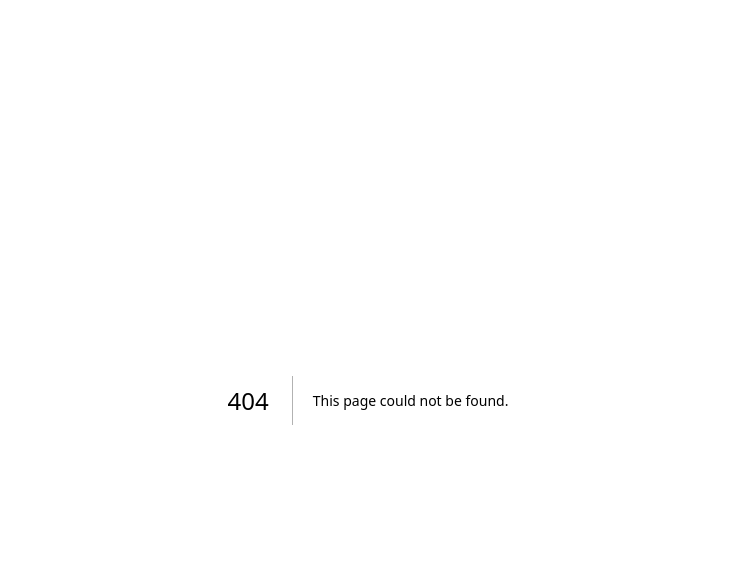
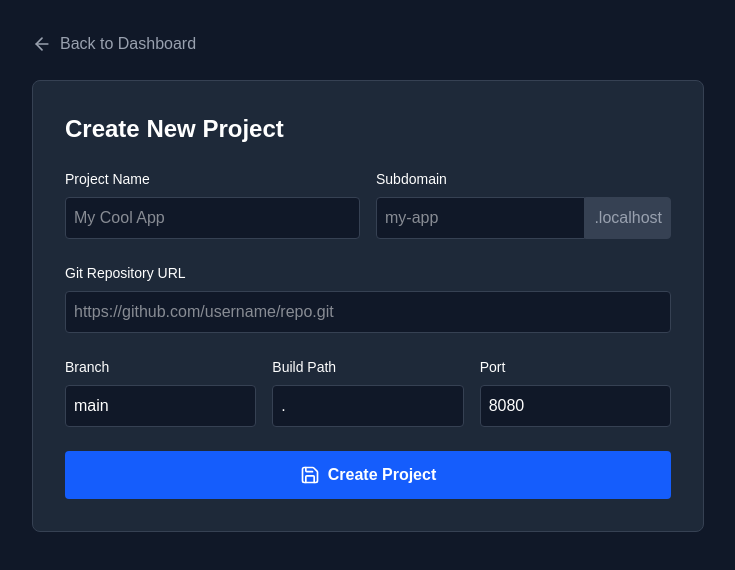
Before and after one commit to hasanga1/cloud-deployment-engine, a Next.js app in the folder cloud-frontend/: page /project/new in a window 1280 px wide. Before the commit this address had no page. Shown: the top 570 px of the page, without its empty margins (272-1007 px from the left). Built offline with nearby package versions, Linux system fonts and the light colour scheme.

Commit message:
feat: create new project page with form for project details and submission

```diff
--- /dev/null
+++ b/cloud-frontend/src/app/project/new/page.tsx
@@ -0,0 +1,156 @@
+"use client";
+import { useState } from 'react';
+import { useRouter } from 'next/navigation';
+import api from '@/lib/api';
+import { ArrowLeft, Save } from 'lucide-react';
+
+export default function NewProjectPage() {
+  const router = useRouter();
+  const [loading, setLoading] = useState(false);
+  const [error, setError] = useState('');
+
+  const [formData, setFormData] = useState({
+    name: '',
+    subdomain: '',
+    repoUrl: '',
+    branch: 'main',
+    buildPath: '.',
+    port: 8080
+  });
+
+  const handleSubmit = async (e: React.FormEvent) => {
+    e.preventDefault();
+    setLoading(true);
+    setError('');
+
+    try {
+      // Send data to backend
+      await api.post('/api/projects', formData);
+      router.push('/dashboard'); // Success! Go back home
+    } catch (err: unknown) {
+      // Display backend error (e.g., "Subdomain already taken")
+      if (typeof err === 'object' && err !== null && 'response' in err) {
+        const resp = (err as { response?: { data?: unknown } }).response;
+        const data = resp?.data;
+        if (typeof data === 'string') {
+          setError(data);
+        } else if (data !== undefined) {
+          setError(JSON.stringify(data));
+        } else {
+          setError("Failed to create project");
+        }
+      } else if (err instanceof Error) {
+        setError(err.message);
+      } else {
+        setError(String(err) || "Failed to create project");
+      }
+    } finally {
+      setLoading(false);
+    }
+  };
+
+  return (
+    <div className="min-h-screen bg-gray-900 text-white p-8 flex justify-center">
+      <div className="w-full max-w-2xl">
+        <button
+          onClick={() => router.back()}
+          className="flex items-center gap-2 text-gray-400 hover:text-white mb-6"
+        >
+          <ArrowLeft size={20} /> Back to Dashboard
+        </button>
+
+        <div className="bg-gray-800 p-8 rounded-lg border border-gray-700">
+          <h1 className="text-2xl font-bold mb-6">Create New Project</h1>
+
+          {error && (
+            <div className="bg-red-500/20 border border-red-500 text-red-200 p-3 rounded mb-6">
+              {error}
+            </div>
+          )}
+
+          <form onSubmit={handleSubmit} className="space-y-6">
+
+            {/* Project Name & Subdomain */}
+            <div className="grid grid-cols-2 gap-4">
+              <div>
+                <label className="block text-sm font-medium mb-2">Project Name</label>
+                <input
+                  required
+                  className="w-full bg-gray-900 border border-gray-700 rounded p-2 focus:border-blue-500 outline-none"
+                  placeholder="My Cool App"
+                  value={formData.name}
+                  onChange={e => setFormData({...formData, name: e.target.value})}
+                />
+              </div>
+              <div>
+                <label className="block text-sm font-medium mb-2">Subdomain</label>
+                <div className="flex items-center">
+                  <input
+                    required
+                    pattern="^[a-z0-9-]+$"
+                    className="w-full bg-gray-900 border border-gray-700 rounded-l p-2 focus:border-blue-500 outline-none"
+                    placeholder="my-app"
+                    value={formData.subdomain}
+                    onChange={e => setFormData({...formData, subdomain: e.target.value.toLowerCase()})}
+                  />
+                  <span className="bg-gray-700 p-2 border border-gray-700 rounded-r text-gray-400">.localhost</span>
+                </div>
+              </div>
+            </div>
+
+            {/* Git Config */}
+            <div>
+              <label className="block text-sm font-medium mb-2">Git Repository URL</label>
+              <input
+                required
+                type="url"
+                className="w-full bg-gray-900 border border-gray-700 rounded p-2 focus:border-blue-500 outline-none"
+                placeholder="https://github.com/username/repo.git"
+                value={formData.repoUrl}
+                onChange={e => setFormData({...formData, repoUrl: e.target.value})}
+              />
+            </div>
+
+            <div className="grid grid-cols-3 gap-4">
+               <div>
+                <label className="block text-sm font-medium mb-2">Branch</label>
+                <input
+                  className="w-full bg-gray-900 border border-gray-700 rounded p-2 focus:border-blue-500 outline-none"
+                  value={formData.branch}
+                  onChange={e => setFormData({...formData, branch: e.target.value})}
+                />
+              </div>
+              <div>
+                <label className="block text-sm font-medium mb-2">Build Path</label>
+                <input
+                  className="w-full bg-gray-900 border border-gray-700 rounded p-2 focus:border-blue-500 outline-none"
+                  placeholder="." // Default to root
+                  value={formData.buildPath}
+                  onChange={e => setFormData({...formData, buildPath: e.target.value})}
+                />
+              </div>
+              <div>
+                <label className="block text-sm font-medium mb-2">Port</label>
+                <input
+                  type="number"
+                  className="w-full bg-gray-900 border border-gray-700 rounded p-2 focus:border-blue-500 outline-none"
+                  value={formData.port}
+                  onChange={e => setFormData({...formData, port: parseInt(e.target.value)})}
+                />
+              </div>
+            </div>
+
+            <button
+              type="submit"
+              disabled={loading}
+              className="w-full bg-blue-600 hover:bg-blue-700 text-white font-bold py-3 rounded flex justify-center items-center gap-2 transition disabled:opacity-50"
+            >
+              {loading ? "Creating..." : <><Save size={20}/> Create Project</>}
+            </button>
+
+          </form>
+        </div>
+      </div>
+    </div>
+  );
+}
```
